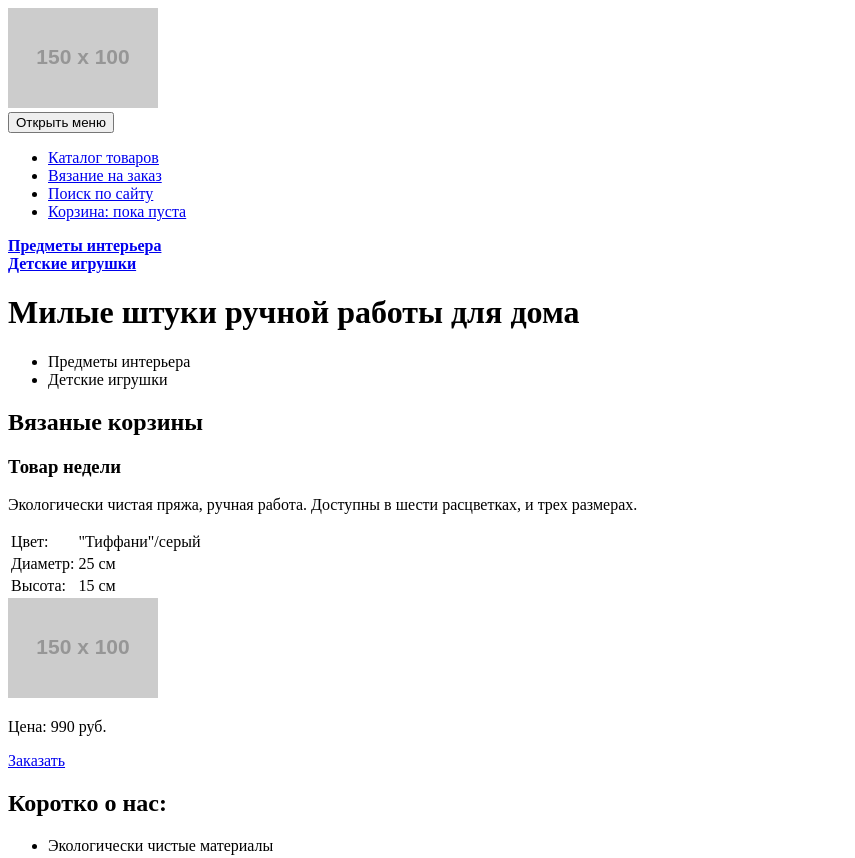
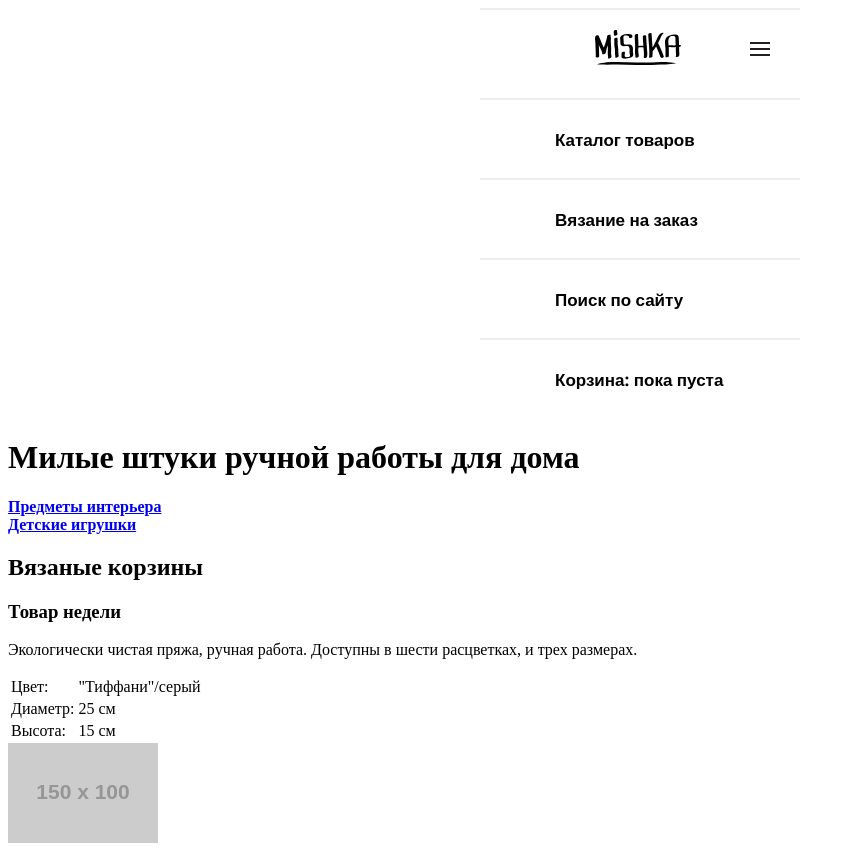
Before and after one commit to JoeTheFin/596635-mishka, a website: page source/index.html in a window 1280 px wide. Shown: the top 858 px of the page, without its empty margins (0-855 px from the left). Drawn offline with nearby package versions, Linux system fonts and the light colour scheme; files that its build step writes are made by us from their sources; placeholder pictures from the web are drawn by us.

Commit message:
стилизовал header

```diff
--- a/source/index.html
+++ b/source/index.html
@@ -2,6 +2,8 @@
 <html lang="ru">
 
 <head>
+  <link href="css/style.css" type="text/css" rel="stylesheet">
+  <link href="https://fonts.googleapis.com/css?family=Open+Sans:400,700&amp;subset=cyrillic" rel="stylesheet">
   <meta charset="utf-8">
   <title>HTML Academy: Мишка</title>
 </head>
@@ -10,7 +12,7 @@
 
   <header class="page-header">
 
-    <img class="page-header__logo-image" src="http://placehold.it/150x100" alt="Мишка">
+    <img class="page-header__logo-image" src="img/logo-mobile.svg" width="85.589px" height="35.034px" alt="Мишка">
     <nav class="page-header__main-nav main-nav">
       <button class="main-nav__toggle" type="button">Открыть меню</button>
       <div class="main-nav__wrapper">
@@ -31,6 +33,12 @@
       </div>
     </nav>
 
+  </header>
+
+  <main class="page-main">
+
+    <h1>Милые штуки ручной работы для дома</h1>
+
     <section class="site-navigation">
       <a class="site-navigation__link" href="#">
         <div class="site-navigation__box--home">
@@ -42,31 +50,6 @@
           <b class="site-navigation__name">Детские игрушки</b>
         </div>
       </a>
-    </section>
-
-  </header>
-
-  <main class="page-main">
-
-    <h1>Милые штуки ручной работы для дома</h1>
-
-    <section class="types-jobs">
-      <ul class="types-jobs__list">
-        <li class="types-jobs__item">
-          <a class="types-jobs__link">
-            <div class="types-jobs__job-item">
-              Предметы интерьера
-            </div>
-          </a>
-        </li>
-        <li class="types-jobs__item">
-          <a class="types-jobs__link">
-            <div class="types-jobs__job-item">
-              Детские игрушки
-            </div>
-          </a>
-        </li>
-      </ul>
     </section>
 
     <article class="hit-week">
--- /dev/null
+++ b/source/sass/blocks/_page-header.scss
@@ -0,0 +1,55 @@
+.page-header {
+  position: relative;
+  display: block;
+  width: 320px;
+  margin: 0 auto;
+  border-top: 2px solid #ececec;
+  font-family: $font-family;
+  background-color: #ffffff;
+}
+
+.page-header__logo-image {
+  width: 85.589px;
+  height: 35.034px;
+  margin: 20px 115px 12px 115px;
+}
+
+.page-header__main-nav {
+}
+
+.main-nav__toggle {
+  position: absolute;
+  top: 32px;
+  right: 30px;
+  width: 20px;
+  height: 14px;
+  font-size: 0;
+  background-color: inherit;
+  background-image: url("../img/icon-menu-open.svg");
+  background-repeat: no-repeat;
+  background-position: center;
+  border: none;
+  cursor: pointer;
+}
+
+.main-nav__list {
+  list-style: none;
+  color: red;
+  padding: 0;
+}
+
+.site-list__item {
+  height: 78px;
+  border-top: 2px solid #ececec;
+  background-color: #ffffff;
+  a {
+    display: block;
+    margin-left: 75px;
+    margin-top: 28px;
+    font-size: 17px;
+    line-height: 24px;
+    font-weight: 700;
+    color: #000000;
+    text-decoration: none;
+  }
+}
--- /dev/null
+++ b/source/sass/helpers/_variables.scss
@@ -0,0 +1 @@
+$font-family: 'Open Sans', 'Arial', sans-serif;
--- /dev/null
+++ b/source/sass/style.scss
@@ -0,0 +1,3 @@
+@import 'helpers/variables';
+
+@import 'blocks/page-header';
```
Also changed, not shown: source/catalog.html (+2 -0 lines), source/form.html (+2 -0 lines).
